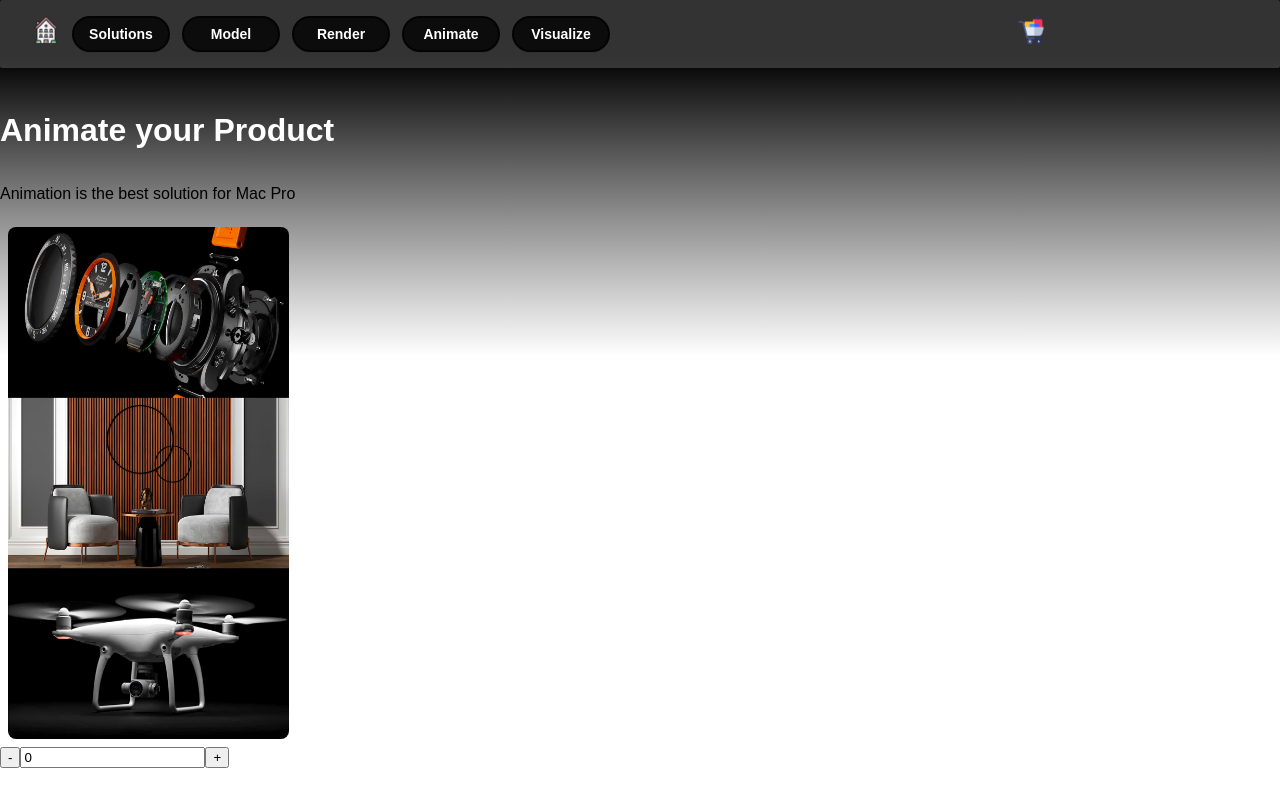
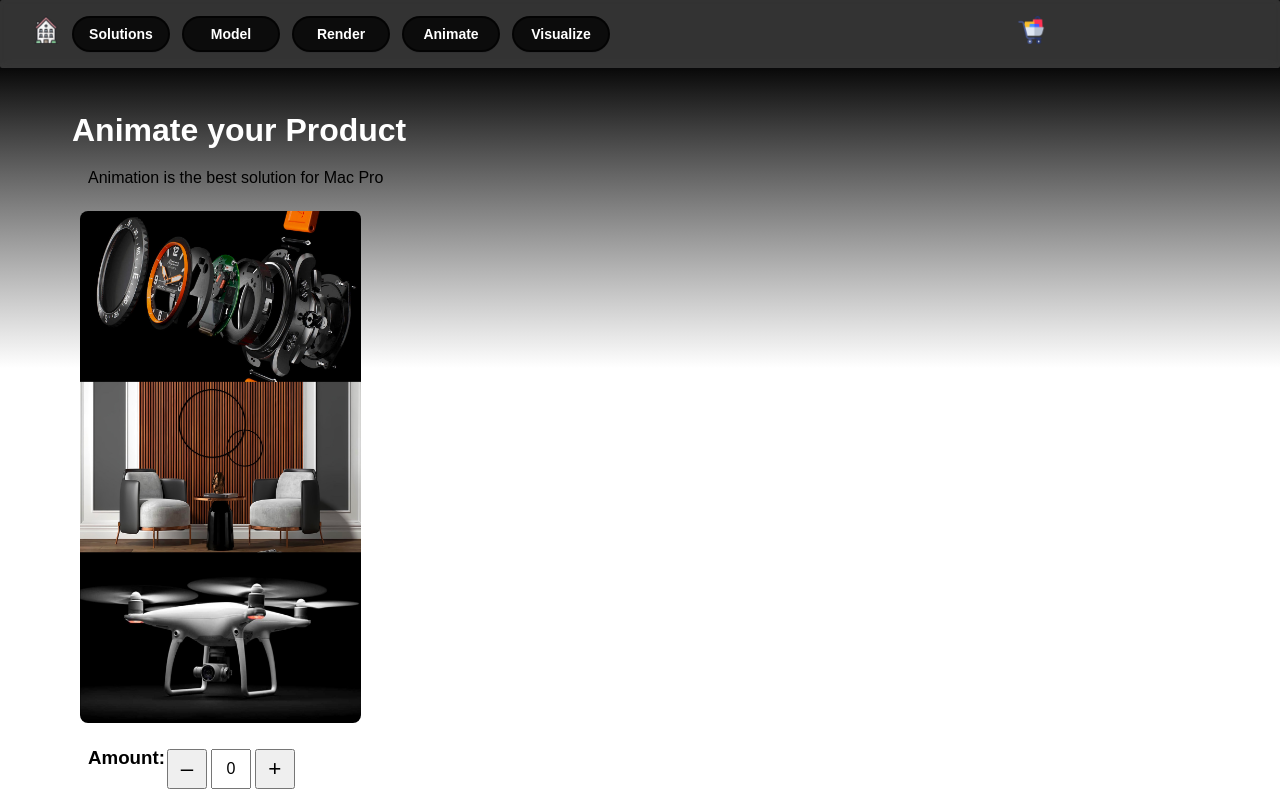
Before and after one commit to lowkey3Dfx/next-js-ecommerce-store, a Next.js app: page /products/animate in a window 1280 px wide. Shown: the top 800 px of the page. Built offline with nearby package versions, Linux system fonts and the light colour scheme.

Commit message:
Add changes to single page

```diff
--- a/app/Counter.js
+++ b/app/Counter.js
@@ -1,12 +1,14 @@
 'use client';
 import { useState } from 'react';
+import styles from './page.module.scss';
 
 export default function Counter() {
   const [count, setCount] = useState(0);
 
   return (
-    <div>
-      <button onClick={() => setCount(count - 1)}> - </button>
+    <div className={styles.counter}>
+      <h3>Amount:</h3>
+      <button onClick={() => setCount(count - 1)}> – </button>
       <input placeholder="0" value={count} />
       <button onClick={() => setCount(count + 1)}> + </button>
     </div>
--- a/app/cart/page.js
+++ b/app/cart/page.js
@@ -8,6 +8,7 @@ export default function productsCart() {
       <h1>Shopping Cart</h1>
       <div className={styles.shoppingCartCard}>
         <img src="/#" alt="Product inside cart" />
+
         <Counter className={styles.counter} />
       </div>
     </div>
--- a/app/page.module.scss
+++ b/app/page.module.scss
@@ -3,3 +3,31 @@
   width: 200px;
   margin: 0 8px;
 }
+
+.counter {
+  display: flex;
+
+  margin: 16px;
+
+  & h3 {
+    margin: 0;
+  }
+
+  & input {
+    font-size: 1rem;
+    text-align: center;
+    width: 40px;
+    height: 40px;
+    margin: 2px;
+    padding: 4px;
+  }
+
+  & button {
+    text-align: center;
+    font-size: 1.4rem;
+    margin: 2px;
+    padding: 4px;
+    width: 40px;
+    height: 40px;
+  }
+}
--- a/app/products/[productName]/page.js
+++ b/app/products/[productName]/page.js
@@ -15,7 +15,7 @@ export default function ProductPage(props) {
     notFound();
   }
   return (
-    <div>
+    <div className={styles.singlePageProduct}>
       <h1>
         {/* creating Product Name and capitalizing first letter */}
         {props.params.productName.charAt(0).toUpperCase() +
--- a/app/products/page.module.scss
+++ b/app/products/page.module.scss
@@ -47,3 +47,18 @@
     }
   }
 }
+
+.singlePageProduct {
+  display: flex;
+  flex-direction: column;
+  margin-left: 72px;
+
+  & h1 {
+    margin-top: 0;
+  }
+
+  & p {
+    margin: 0;
+    padding: 0 16px 16px 16px;
+  }
+}
```
